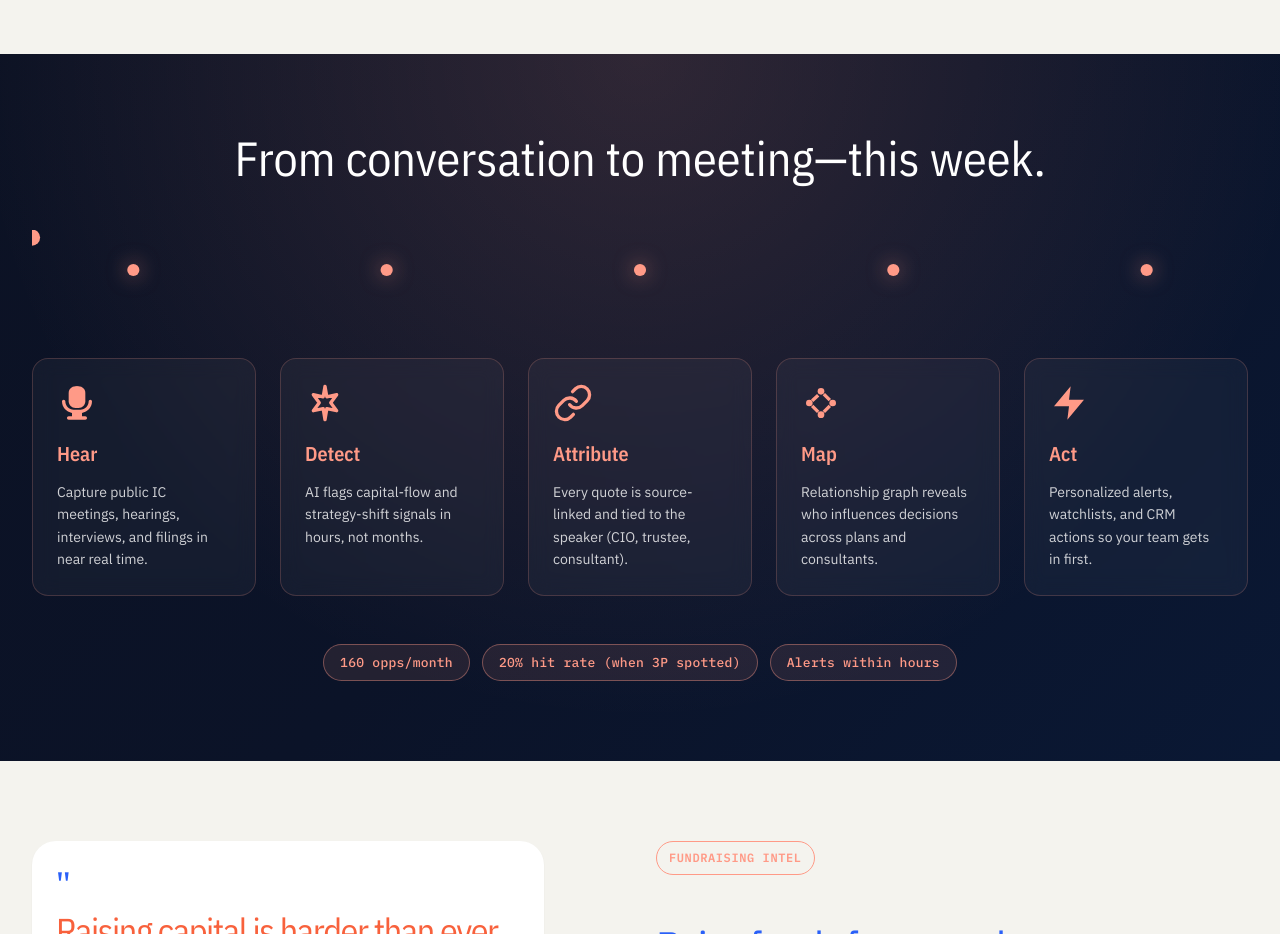
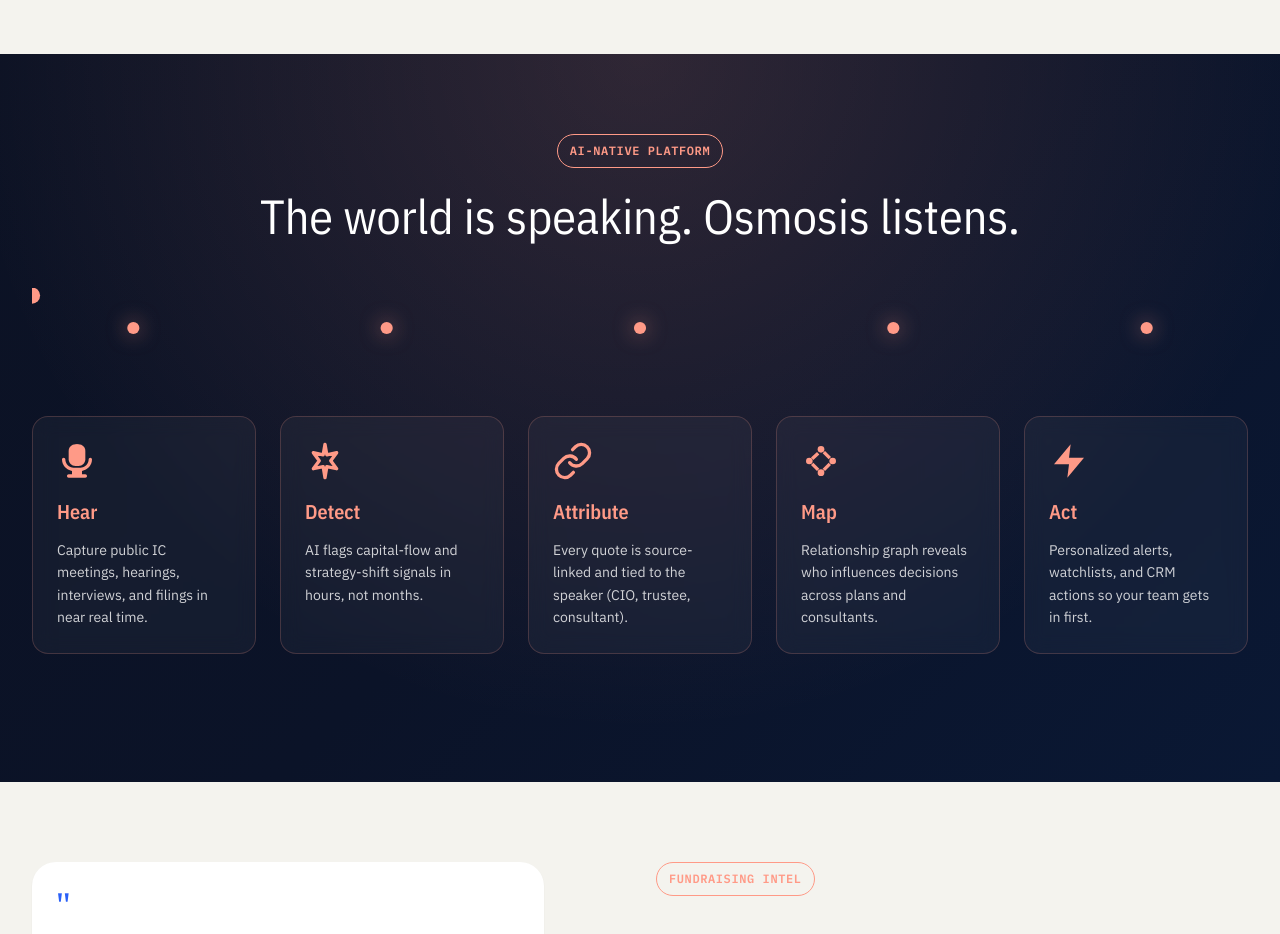
Before and after one commit to ecco-audio/osmo-landing, an Astro site: page / in a window 1280 px wide. Shown: the part 1440-2374 px from the top of the page. Built offline with nearby package versions, Linux system fonts and the light colour scheme; Astro itself is replaced by a stand-in of ours.

Commit message:
tweaking how it works

```diff
--- a/src/components/FeatureHighlights.tsx
+++ b/src/components/FeatureHighlights.tsx
@@ -137,9 +137,9 @@ export default function FeatureHighlights() {
         {/* Pipeline Section - Insert between the two quotes */}
         <div className="full-bleed my-20">
           <PipelineSection
+            pill={featureHighlights.pipeline.pill}
             headline={featureHighlights.pipeline.headline}
             steps={featureHighlights.pipeline.steps}
-            metrics={featureHighlights.pipeline.metrics}
           />
         </div>
 
--- a/src/components/PipelineSection.tsx
+++ b/src/components/PipelineSection.tsx
@@ -1,16 +1,16 @@
 import { motion } from 'framer-motion'
 
 interface PipelineProps {
+  pill: string
   headline: string
   steps: Array<{
     label: string
     description: string
     icon: string
   }>
-  metrics: string[]
 }
 
-export default function PipelineSection({ headline, steps, metrics }: PipelineProps) {
+export default function PipelineSection({ pill, headline, steps }: PipelineProps) {
   const getIcon = (iconType: string) => {
     switch (iconType) {
       case 'mic':
@@ -78,8 +78,18 @@ export default function PipelineSection({ headline, steps, metrics }: PipelinePr
       }} />
 
       <div className="max-w-7xl mx-auto px-4 sm:px-6 lg:px-8 relative z-10">
+        <div className="text-center mb-12">
+          <motion.p
+            className="section-pill mb-6"
+            initial={{ opacity: 0, y: 15 }}
+            whileInView={{ opacity: 1, y: 0 }}
+            transition={{ duration: 0.3, delay: 0.05 }}
+            viewport={{ once: true }}
+          >
+            {pill}
+          </motion.p>
           <motion.h2
-          className="text-5xl font-light text-white mb-12 text-center"
+            className="text-5xl font-light text-white text-center"
             initial={{ opacity: 0, y: 20 }}
             whileInView={{ opacity: 1, y: 0 }}
             transition={{ duration: 0.5, delay: 0.1 }}
@@ -88,6 +98,7 @@ export default function PipelineSection({ headline, steps, metrics }: PipelinePr
           >
             {headline}
           </motion.h2>
+        </div>
 
         {/* Visual pipeline rail */}
         <div className="relative h-20 mb-12" aria-hidden="true">
@@ -209,35 +220,6 @@ export default function PipelineSection({ headline, steps, metrics }: PipelinePr
             </motion.div>
           ))}
         </div>
-
-        {/* Metrics chips */}
-        <motion.div
-          className="flex flex-wrap gap-3 justify-center"
-          initial={{ opacity: 0, y: 20 }}
-          whileInView={{ opacity: 1, y: 0 }}
-          transition={{ duration: 0.5, delay: 0.6 }}
-          viewport={{ once: true }}
-        >
-          {metrics.map((metric, index) => (
-            <motion.span
-              key={metric}
-              whileHover={{ scale: 1.1 }}
-              style={{
-                padding: '8px 16px',
-                borderRadius: '999px',
-                background: 'rgba(255, 154, 135, 0.1)',
-                border: '1px solid rgba(255, 154, 135, 0.4)',
-                color: '#FF9A87',
-                fontSize: '13px',
-                fontWeight: 500,
-                fontFamily: 'var(--font-mono)',
-                letterSpacing: '0.02em'
-              }}
-            >
-              {metric}
-            </motion.span>
-          ))}
-        </motion.div>
       </div>
     </motion.section>
   )
--- a/src/data/messaging.json
+++ b/src/data/messaging.json
@@ -100,7 +100,8 @@
           }
         ],
         "pipeline": {
-          "headline": "From conversation to meeting—this week.",
+          "pill": "AI-NATIVE PLATFORM",
+          "headline": "The world is speaking. Osmosis listens.",
           "steps": [
             {
               "label": "Hear",
```
Lines whose indentation alone changed are shown as unchanged.
